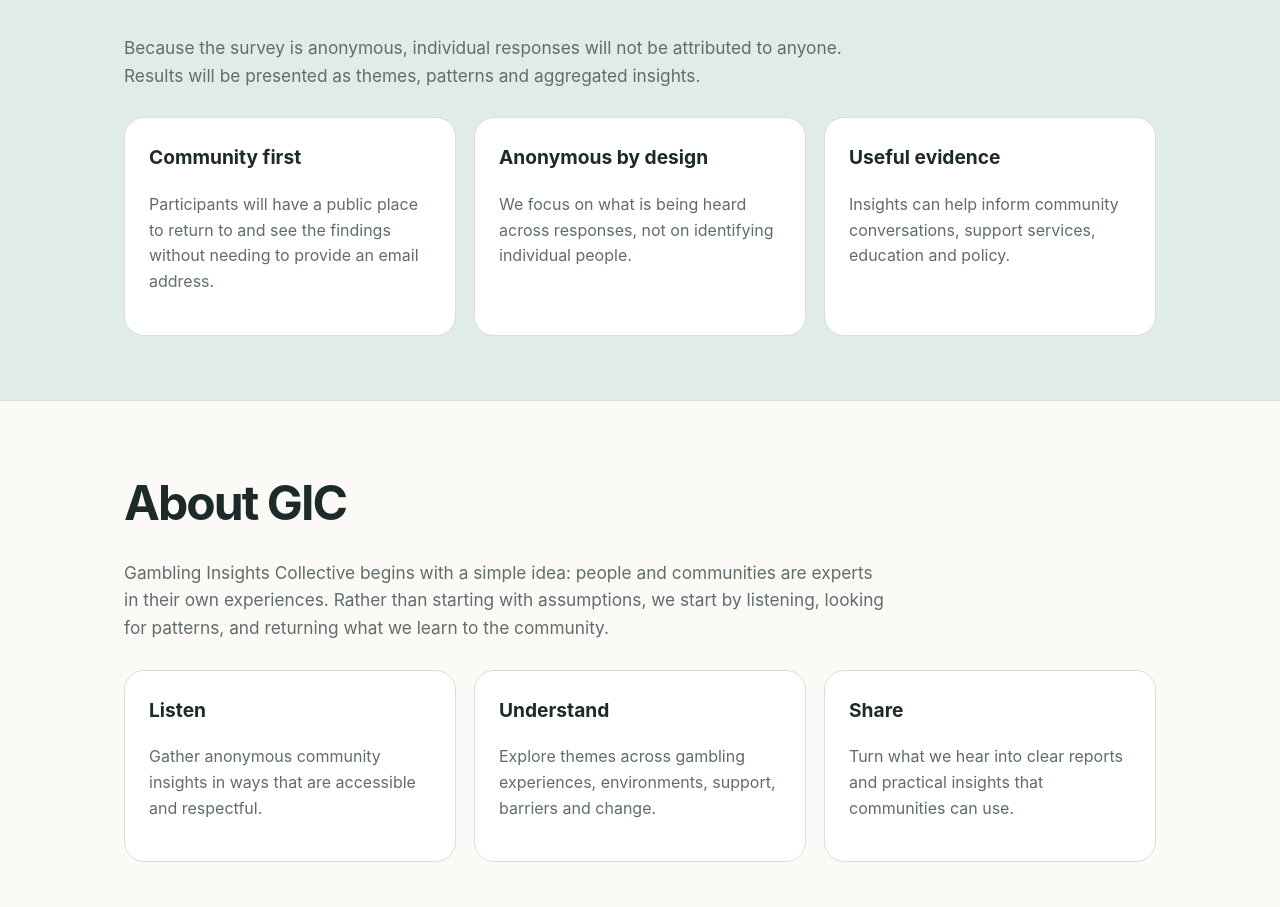
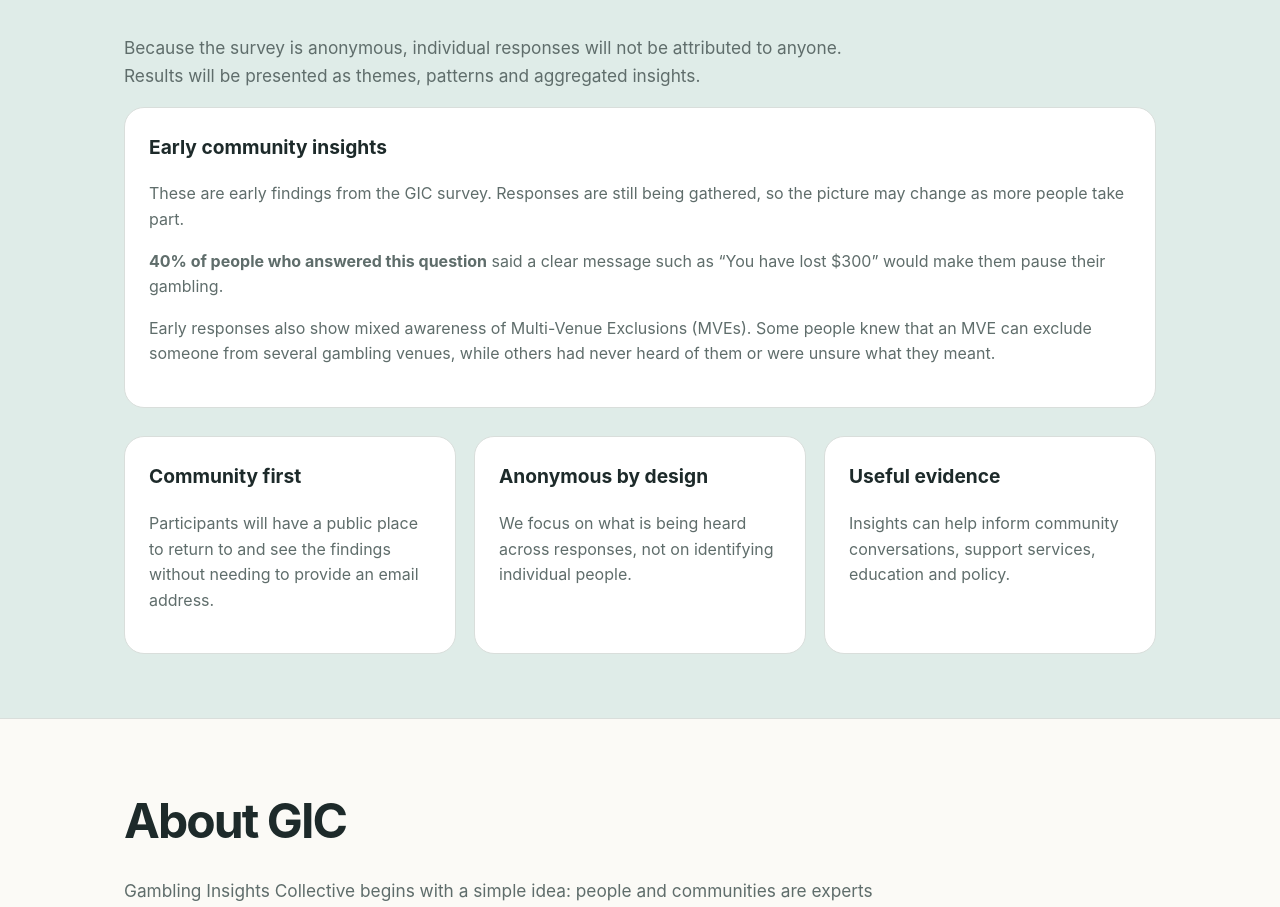
Before and after one commit to hanaed-alt/gambling-insights-collective, a plain HTML site: page index.html in a window 1280 px wide. Shown: the part 1507-2414 px from the top of the page. Drawn offline with Linux system fonts and the light colour scheme.

Commit message:
Add early GIC survey findings

```diff
--- a/index.html
+++ b/index.html
@@ -94,6 +94,25 @@
       <h2>What we heard</h2>
       <p class="promise">We will share grouped findings here first, so people who contributed can see what the community told us before the findings are shared more widely.</p>
       <p class="intro">Because the survey is anonymous, individual responses will not be attributed to anyone. Results will be presented as themes, patterns and aggregated insights.</p>
+      <div class="card" style="margin-bottom:24px;">
+  <h3>Early community insights</h3>
+
+  <p>
+    These are early findings from the GIC survey. Responses are still being gathered,
+    so the picture may change as more people take part.
+  </p>
+
+  <p style="margin-top:12px;">
+    <strong>40% of people who answered this question</strong> said a clear message such as
+    “You have lost $300” would make them pause their gambling.
+  </p>
+
+  <p style="margin-top:12px;">
+    Early responses also show mixed awareness of Multi-Venue Exclusions (MVEs).
+    Some people knew that an MVE can exclude someone from several gambling venues,
+    while others had never heard of them or were unsure what they meant.
+  </p>
+</div>
       <div class="grid">
         <div class="card">
           <h3>Community first</h3>
```
